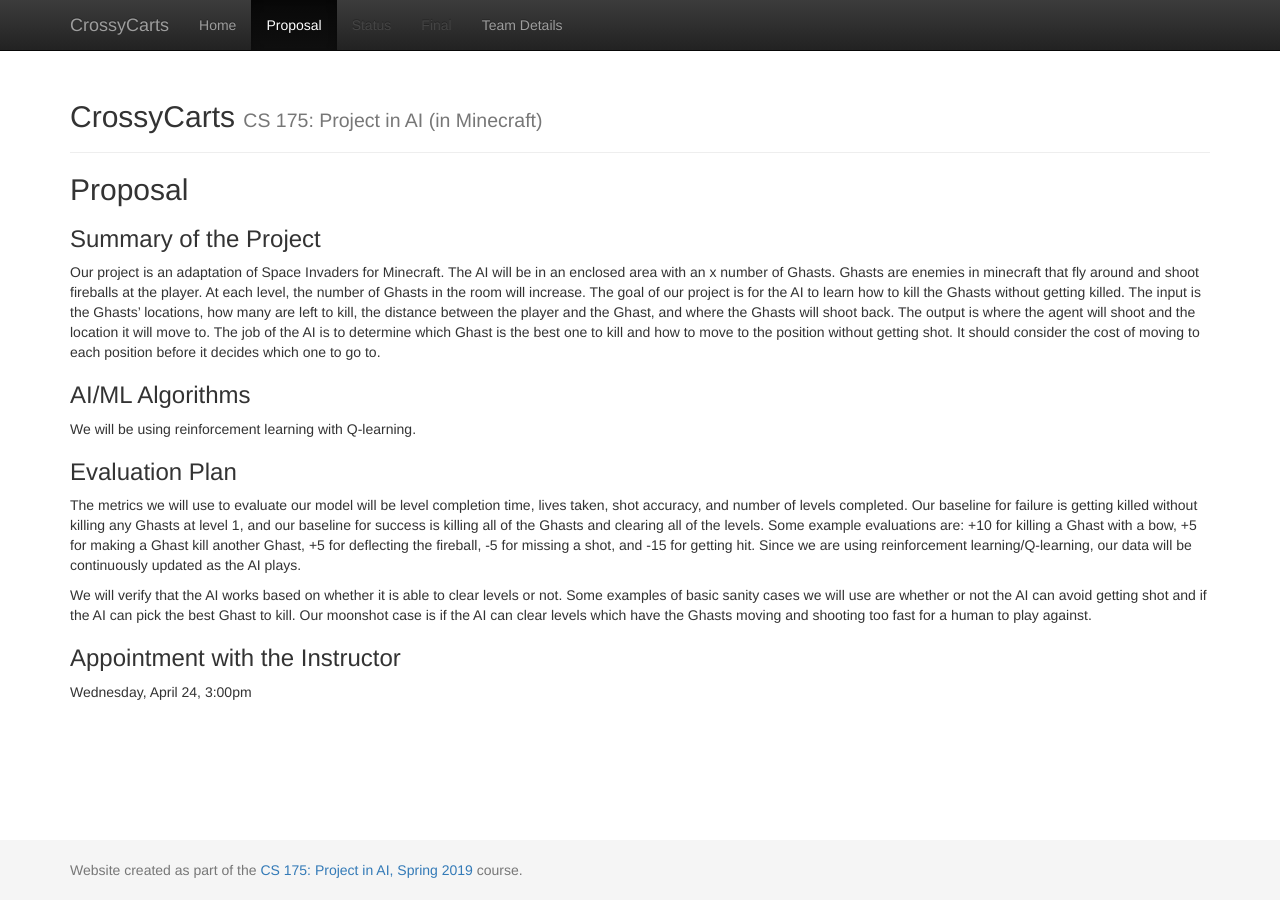
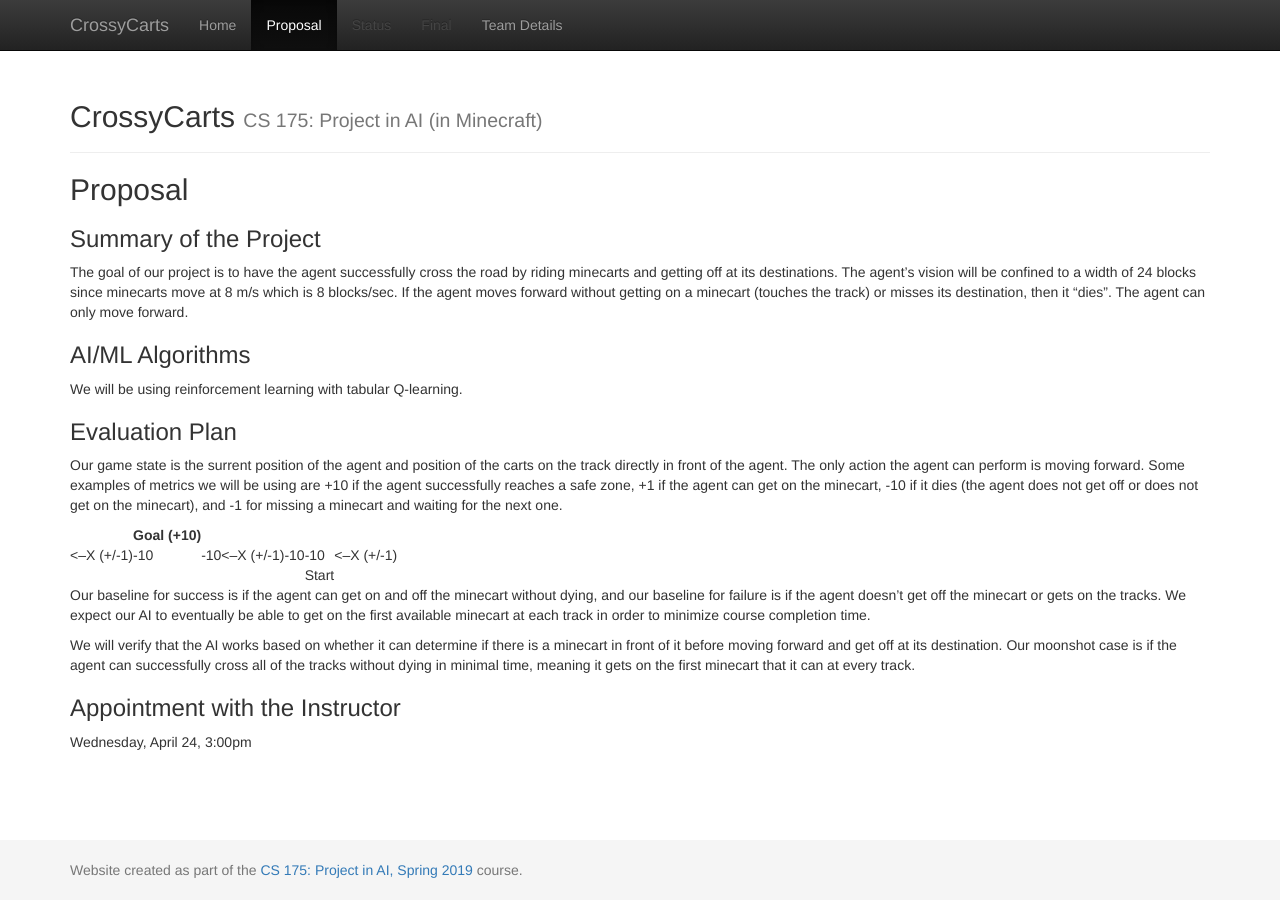
Before and after one commit to YINGDAT/CrossyCarts, a Jekyll site: the page built from docs/proposal.md, in a window 1280 px wide. Built offline with Jekyll 4.4.1, drawn with Linux system fonts in a browser that asks for light colours.

Commit message:
Update proposal.md

```diff
--- a/docs/proposal.md
+++ b/docs/proposal.md
@@ -7,15 +7,22 @@ title: Proposal
 ## {{ page.title }}
 
 ### Summary of the Project
-Our project is an adaptation of Space Invaders for Minecraft. The AI will be in an enclosed area with an x number of Ghasts. Ghasts are enemies in minecraft that fly around and shoot fireballs at the player. At each level, the number of Ghasts in the room will increase. The goal of our project is for the AI to learn how to kill the Ghasts without getting killed. The input is the Ghasts’ locations, how many are left to kill, the distance between the player and the Ghast, and where the Ghasts will shoot back. The output is where the agent will shoot and the location it will move to. The job of the AI is to determine which Ghast is the best one to kill and how to move to the position without getting shot. It should consider the cost of moving to each position before it decides which one to go to.
+The goal of our project is to have the agent successfully cross the road by riding minecarts and getting off at its destinations. The agent’s vision will be confined to a width of 24 blocks since minecarts move at 8 m/s which is 8 blocks/sec.  If the agent moves forward without getting on a minecart (touches the track) or misses its destination, then it “dies”. The agent can only move forward.
 
 ### AI/ML Algorithms
-We will be using reinforcement learning with Q-learning.
+We will be using reinforcement learning with tabular Q-learning.
 
 ### Evaluation Plan
-The metrics we will use to evaluate our model will be level completion time, lives taken, shot accuracy, and number of levels completed. Our baseline for failure is getting killed without killing any Ghasts at level 1, and our baseline for success is killing all of the Ghasts and clearing all of the levels. Some example evaluations are: +10 for killing a Ghast with a bow, +5 for making a Ghast kill another Ghast, +5 for deflecting the fireball, -5 for missing a shot, and -15 for getting hit. Since we are using reinforcement learning/Q-learning, our data will be continuously updated as the AI plays.
+Our game state is the surrent position of the agent and position of the carts on the track directly in front of the agent. The only action the agent can perform is moving forward. Some examples of metrics we will be using are +10 if the agent successfully reaches a safe zone, +1 if the agent can get on the minecart, -10 if it dies (the agent does not get off or does not get on the minecart), and -1 for missing a minecart and waiting for the next one.
 
-We will verify that the AI works based on whether it is able to clear levels or not. Some examples of basic sanity cases we will use are whether or not the AI can avoid getting shot and if the AI can pick the best Ghast to kill. Our moonshot case is if the AI can clear levels which have the Ghasts moving and shooting too fast for a human to play against.
+|             | Goal (+10) |     |             |     |       |             |
+|-------------|------------|-----|-------------|-----|-------|-------------|
+| <--X (+/-1) | -10        | -10 | <--X (+/-1) | -10 | -10   | <--X (+/-1) |
+|             |            |     |             |     | Start |             |
+
+Our baseline for success is if the agent can get on and off the minecart without dying, and our baseline for failure is if the agent doesn’t get off the minecart or gets on the tracks. We expect our AI to eventually be able to get on the first available minecart at each track in order to minimize course completion time.
+
+We will verify that the AI works based on whether it can determine if there is a minecart in front of it before moving forward and get off at its destination. Our moonshot case is if the agent can successfully cross all of the tracks without dying in minimal time, meaning it gets on the first minecart that it can at every track.
 
 
 ### Appointment with the Instructor
```
